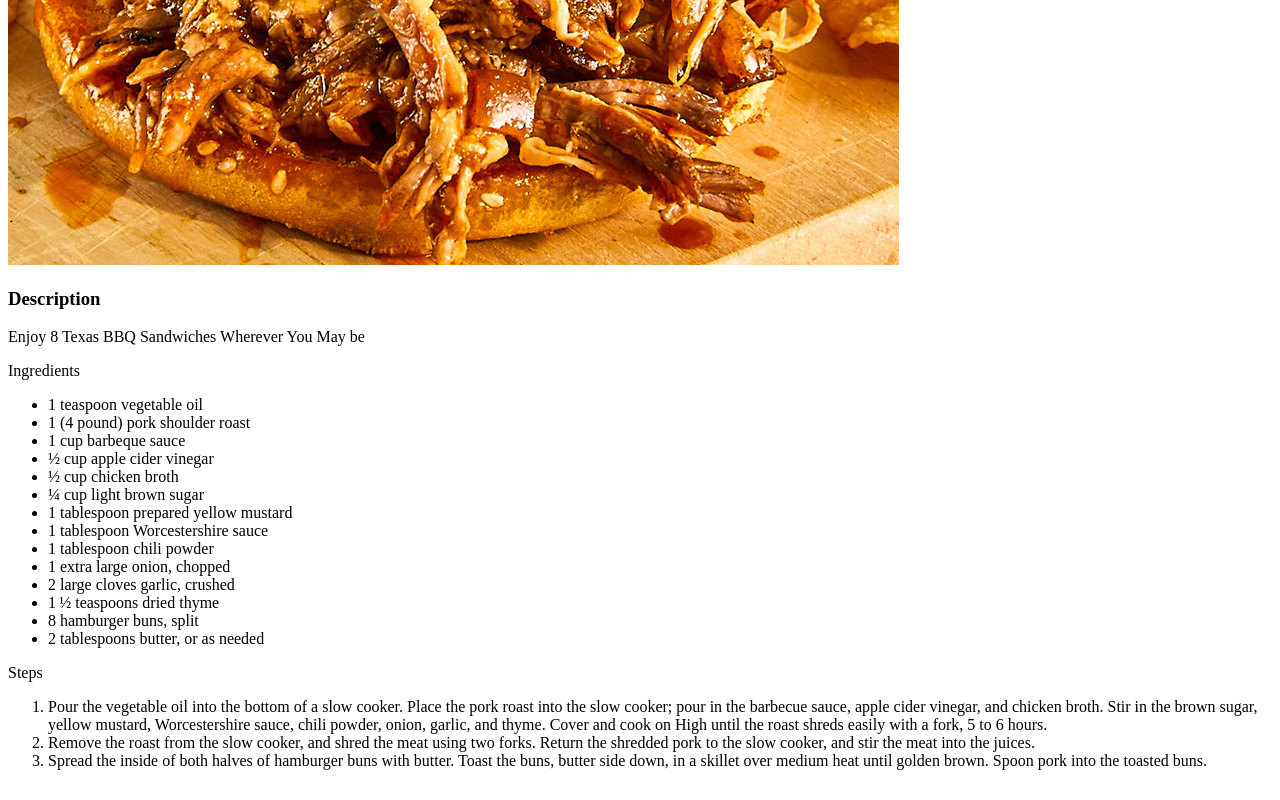
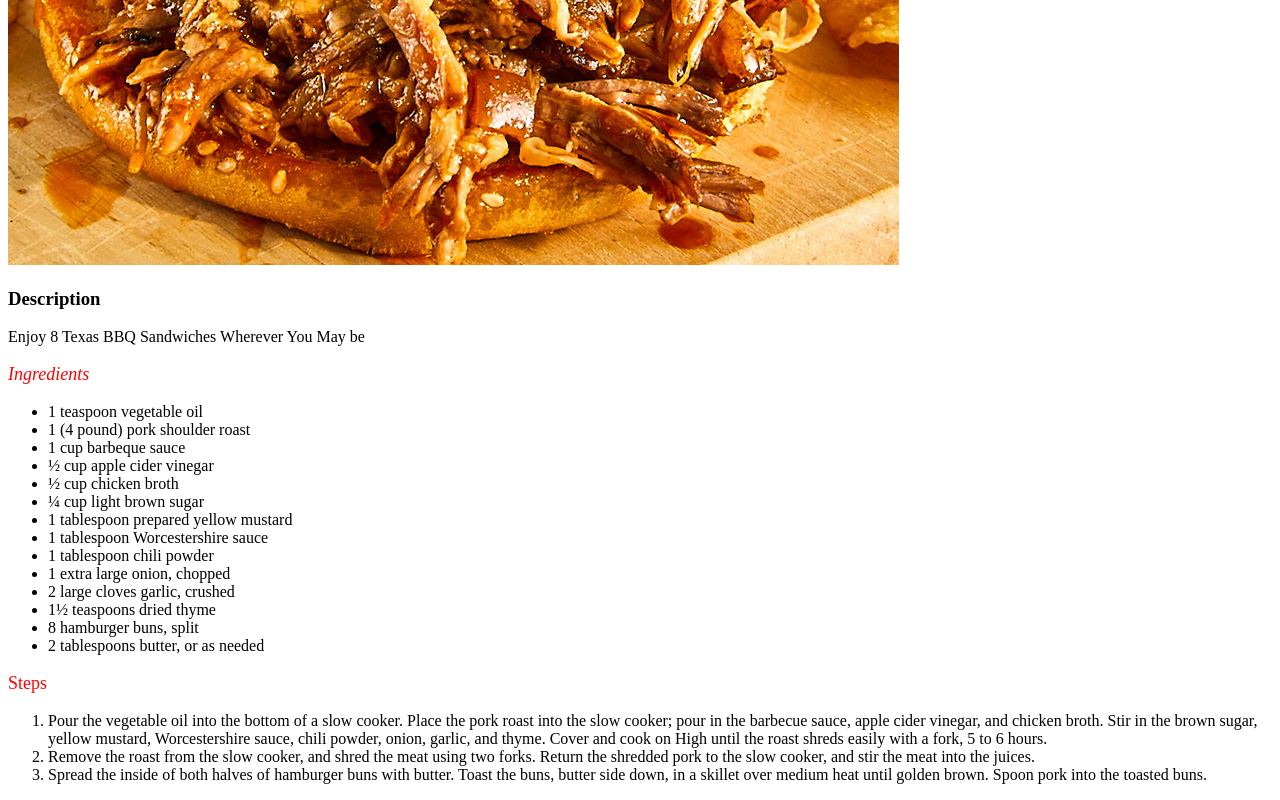
Before and after one commit to GLittlejohn/odin-recipes, a plain HTML site: page recipes/pulledpork.html in a window 1280 px wide. Shown: the part 558-1358 px from the top of the page. Drawn offline with Linux system fonts and the light colour scheme.

Commit message:
Add recipes/styles.css Edit index.html recipes/enchilada.html lasagna.html pulledpork.html

```diff
--- a/recipes/pulledpork.html
+++ b/recipes/pulledpork.html
@@ -4,14 +4,15 @@
     <meta charset="UTF-8">
     <meta http-equiv="X-UA-Compatible" content="IE=edge">
     <meta name="viewport" content="width=<device-width>, initial-scale=1.0">
-    <title>Document</title>
+    <link rel="stylesheet" href="styles.css">
+    <title>Pulled Pork Sandwich</title>
 </head>
 <body>
     <h1>Slow Cooker Pulled Pork Sandwich</h1>
     <img src="../imgs/pulledpork.jpeg" alt="Pulled Pork Sandwich">
     <h3>Description</h3>
     <p>Enjoy 8 Texas BBQ Sandwiches Wherever You May be</p>
-    <p>Ingredients</p>
+    <p class="pork">Ingredients</p>
     <ul>
         <li>1 teaspoon vegetable oil</li>
         <li>1 (4 pound) pork shoulder roast</li>
@@ -24,11 +25,11 @@
         <li>1 tablespoon chili powder</li>
         <li>1 extra large onion, chopped</li>
         <li>2 large cloves garlic, crushed</li>
-        <li>1 ½ teaspoons dried thyme</li>
+        <li>1½ teaspoons dried thyme</li>
         <li>8 hamburger buns, split</li>
         <li>2 tablespoons butter, or as needed</li>
     </ul>
-    <p>Steps</p>
+    <p id="steps">Steps</p>
     <ol>
         <li>Pour the vegetable oil into the bottom of a slow cooker. Place the pork roast into the slow cooker; pour in the barbecue sauce, apple cider vinegar, and chicken broth. Stir in the brown sugar, yellow mustard, Worcestershire sauce, chili powder, onion, garlic, and thyme. Cover and cook on High until the roast shreds easily with a fork, 5 to 6 hours.</li>
         <li>Remove the roast from the slow cooker, and shred the meat using two forks. Return the shredded pork to the slow cooker, and stir the meat into the juices.</li>
--- /dev/null
+++ b/recipes/styles.css
@@ -0,0 +1,21 @@
+* {
+    font-family: "Times New Roman", sans-serif;
+}
+
+#steps {
+    color: red;
+    font-size: large;
+}
+
+h1 {
+    text-align: center;
+}
+
+.enchilada,
+.lasagna,
+.pork {
+    color: red;
+    font-size: large;
+    font-weight: 400;
+    font-style: italic;
+}
```
Also changed, not shown: index.html (+1 -0 lines), recipes/enchilada.html (+3 -2 lines), recipes/lasagna.html (+4 -3 lines).
